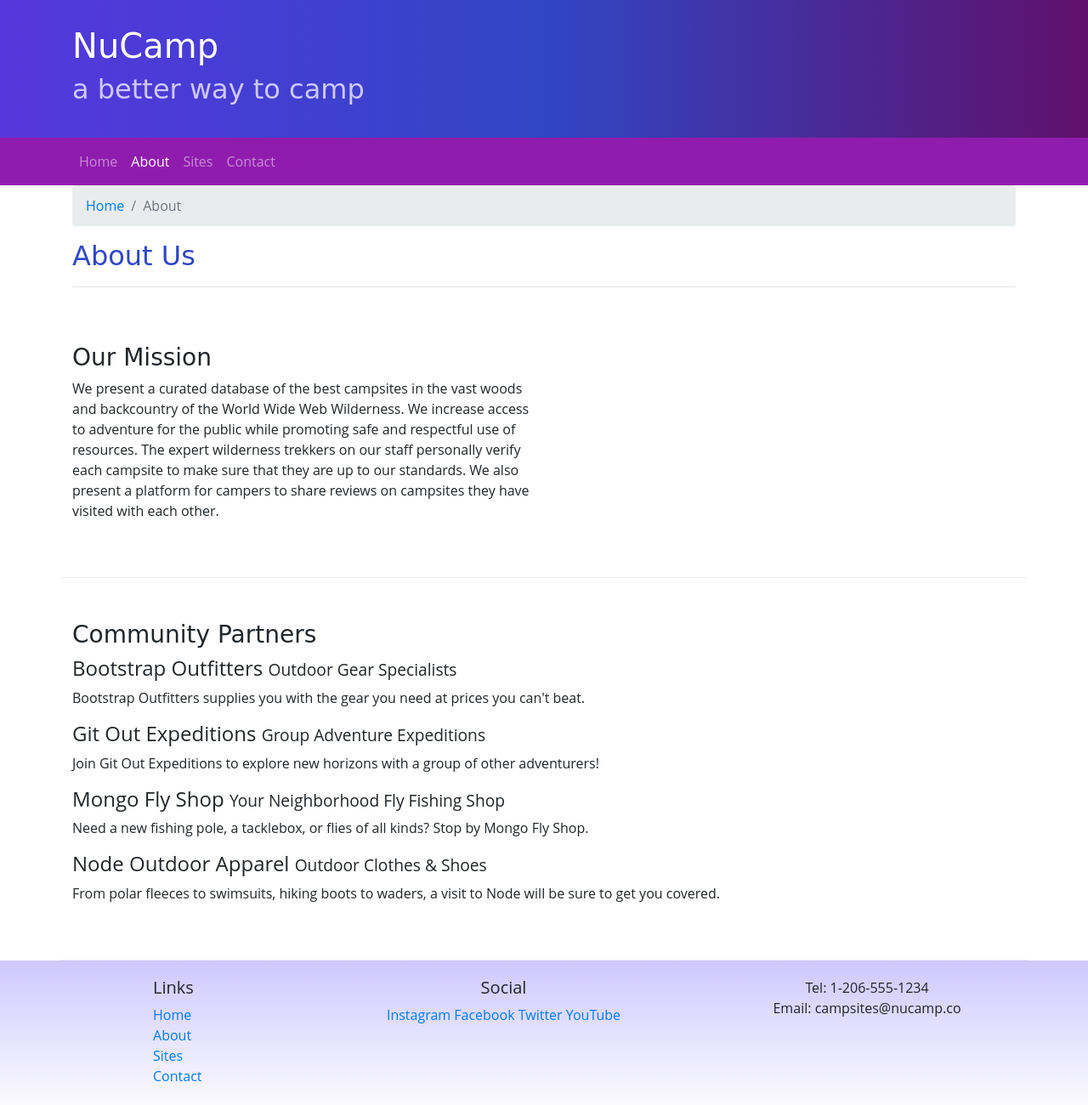
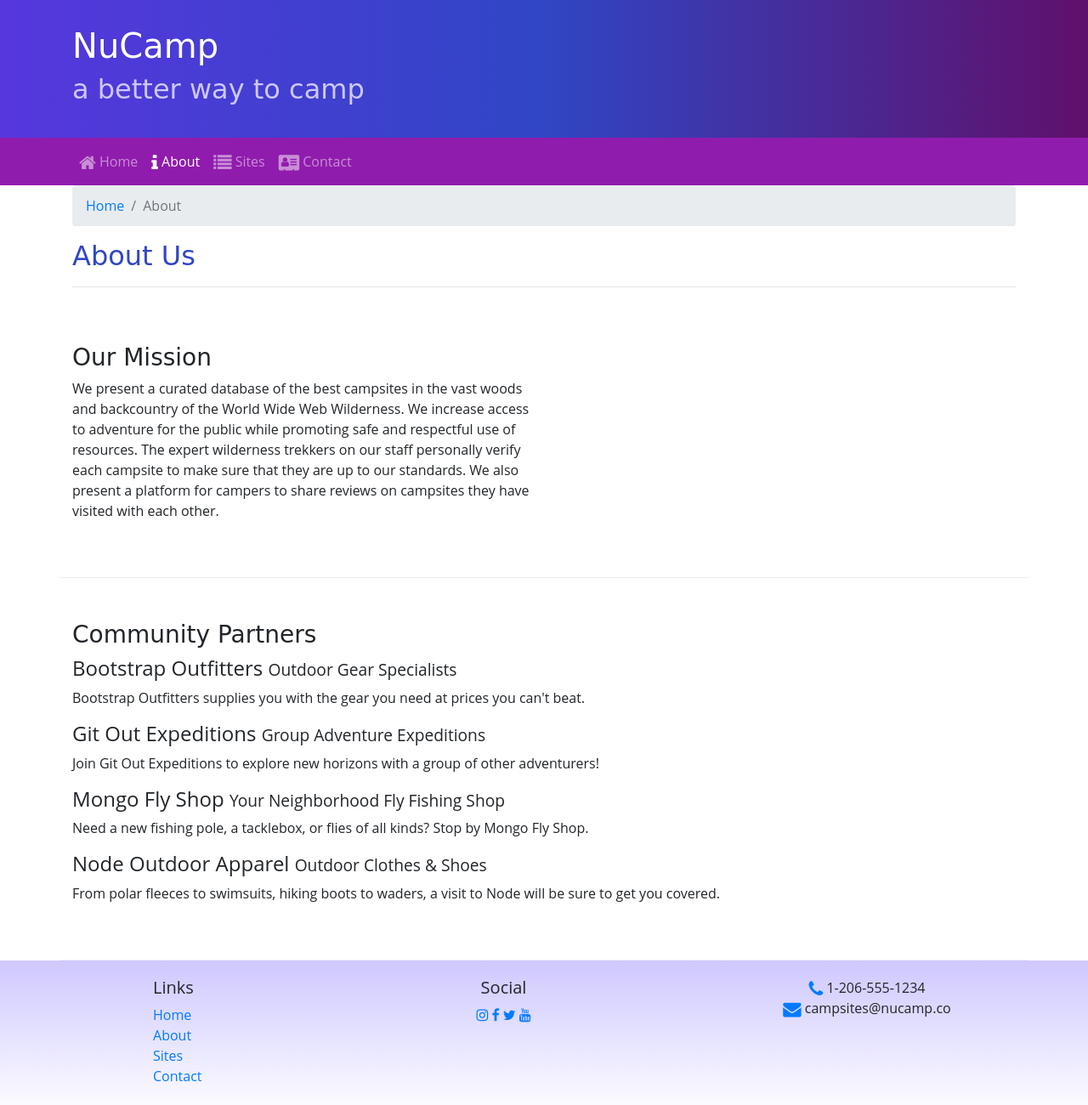
Before and after one commit to sharon-f-lewis/Nucampsite, a website: page aboutus.html in a window 1280 px wide. Shown: the whole page at 85% size. Drawn offline with nearby package versions, Linux system fonts and the light colour scheme.

Commit message:
Icon Fonts

```diff
--- a/aboutus.html
+++ b/aboutus.html
@@ -10,7 +10,8 @@
     <link rel="stylesheet" href="node_modules/bootstrap/dist/css/bootstrap.min.css" />
 
     <!-- Additional CSS must be placed after Bootstrap CSS -->
-    <link rel="stylesheet" href="https://fonts.googleapis.com/css?family=" Lobster|Open+Sans" />
+    <link rel="stylesheet" href="https://fonts.googleapis.com/css?family="Lobster|Open+Sans" />
+    <link rel="stylesheet" href="node_modules/font-awesome/css/font-awesome.min.css" />
     <link rel="stylesheet" href="css/styles.css" />
 
     <title>NuCamp: A Better Way To Camp</title>
@@ -36,10 +37,10 @@
 
         <div class="collapse navbar-collapse" id="nucampNavbar">
           <ul class="navbar-nav">
-            <li class="nav-item"><a class="nav-link" href="index.html">Home</a></li>
-            <li class="nav-item active"><a class="nav-link" href="#">About</a></li>
-            <li class="nav-item"><a class="nav-link" href="#">Sites</a></li>
-            <li class="nav-item"><a class="nav-link" href="#">Contact</a></li>
+            <li class="nav-item"><a class="nav-link" href="index.html"><i class="fa fa-home fa-lg"></i> Home</a></li>
+            <li class="nav-item active"><a class="nav-link" href="#"><i class="fa fa-info fa-lg"></i> About</a></li>
+            <li class="nav-item"><a class="nav-link" href="#"><i class="fa fa-list fa-lg"></i> Sites</a></li>
+            <li class="nav-item"><a class="nav-link" href="#"><i class="fa fa-address-card fa-lg"></i> Contact</a></li>
           </ul>
         </div> <!-- end collapse-->
       </div> <!-- end container -->
@@ -102,15 +103,16 @@
           </div>
           <div class="col-6 col-sm-5 text-center">
             <h5>Social</h5>
-            <a href="http://instagram.com/">Instagram</a>
-            <a href="http://facebook.com/">Facebook</a>
-            <a href="http://twitter.com/">Twitter</a>
-            <a href="http://youtube.com/">YouTube</a>
-          </div>
-          <div class="col-sm-4 text-center">
-            Tel: 1-206-555-1234<br />
-            Email: campsites@nucamp.co
-          </div>
+              <a href="http://instagram.com/"><i class="fa fa-instagram"></i></a>
+              <a href="http://facebook.com/"><i class="fa fa-facebook"></i></a>
+              <a href="http://twitter.com/"><i class="fa fa-twitter"></i></a>
+              <a href="http://youtube.com/"><i class="fa fa-youtube"></i></a>
+            </div> <!-- end col -->
+
+            <div class="col-sm-4 text-center">
+              <i class="fa fa-phone fa-lg text-primary"></i> 1-206-555-1234<br />
+              <i class="fa fa-envelope fa-lg text-primary"></i> campsites@nucamp.co
+            </div>
         </div>
       </div>
     </footer>
--- a/package.json
+++ b/package.json
@@ -23,6 +23,7 @@
   },
   "dependencies": {
     "bootstrap": "^4.5.2",
+    "font-awesome": "^4.7.0",
     "jquery": "^3.5.1",
     "popper.js": "^1.16.1"
   }
```
Also changed, not shown: index.html (+12 -11 lines), 1 other file.
